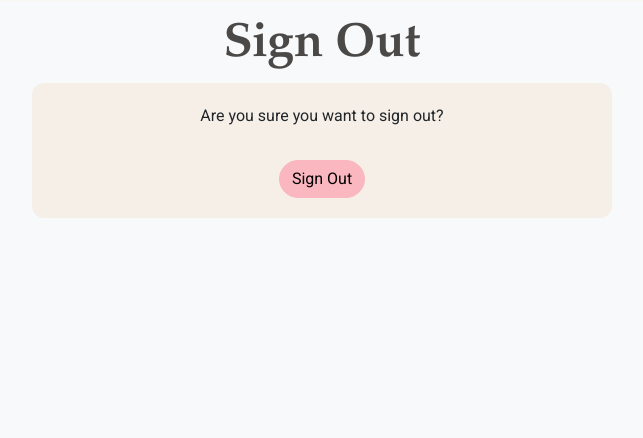
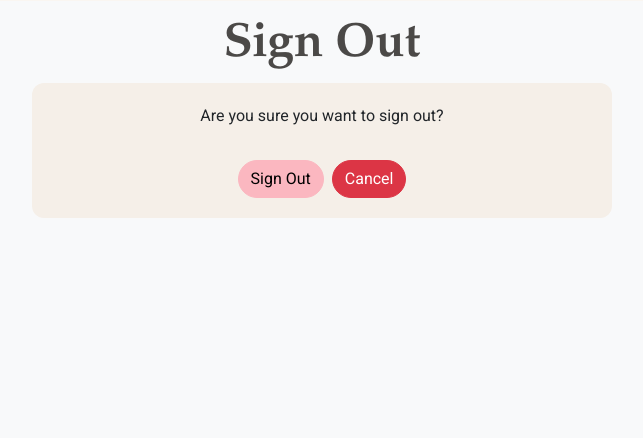
Before and after one commit to Malinchristina/handbook-for-burnout, a Django app: page /accounts/logout/ in a window 1280 px wide. Shown: the part 277-715 px from the top of the page, without its empty margins (318-961 px from the left). Run offline with Django 5.2, Linux system fonts and the light colour scheme; the visitor is signed in with stand-in values (Sample User, id 1); some libraries are stand-ins or nearby versions.

Commit message:
correct url to cancel btn

```diff
--- a/templates/account/logout.html
+++ b/templates/account/logout.html
@@ -24,7 +24,12 @@
                     <input type="hidden" name="{{ redirect_field_name }}" value="{{ redirect_field_value }}" />
                     {% endif %}
                     <div class="center-button">
-                        <button class="btn btn-primary" type="submit">{% trans 'Sign Out' %}</button>
+                        <div class="signout">
+                            <button class="btn btn-primary" type="submit">{% trans 'Sign Out' %}</button>
+                        </div>
+                        <div class="cancel_signout">
+                            <a class="btn btn-danger" href="{% url 'home' %}">Cancel</a>
+                        </div>
                     </div>
                 </form>
             </div>
```
